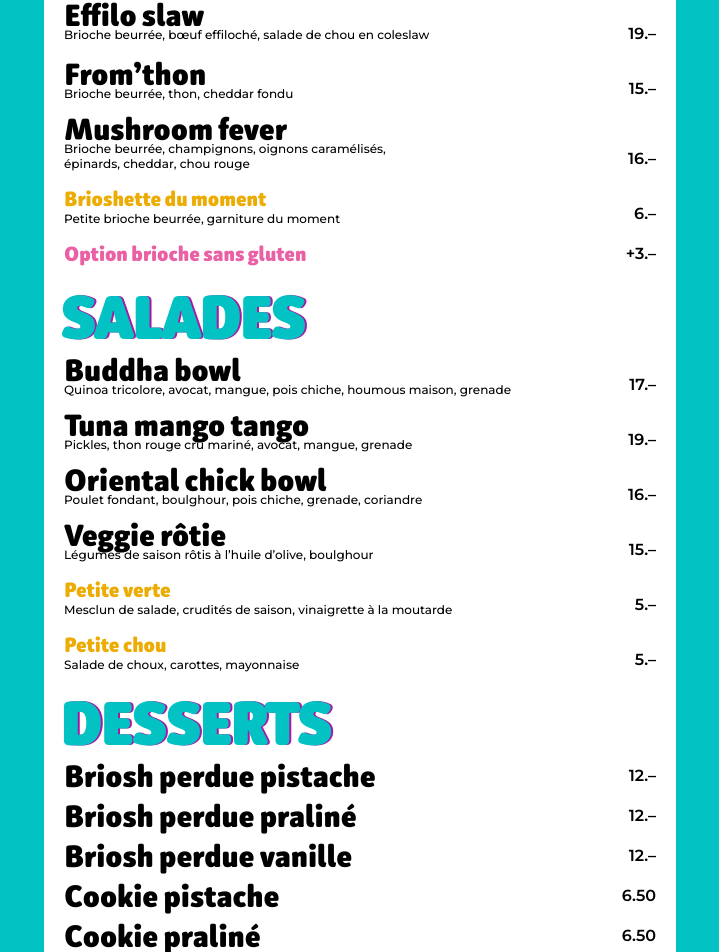
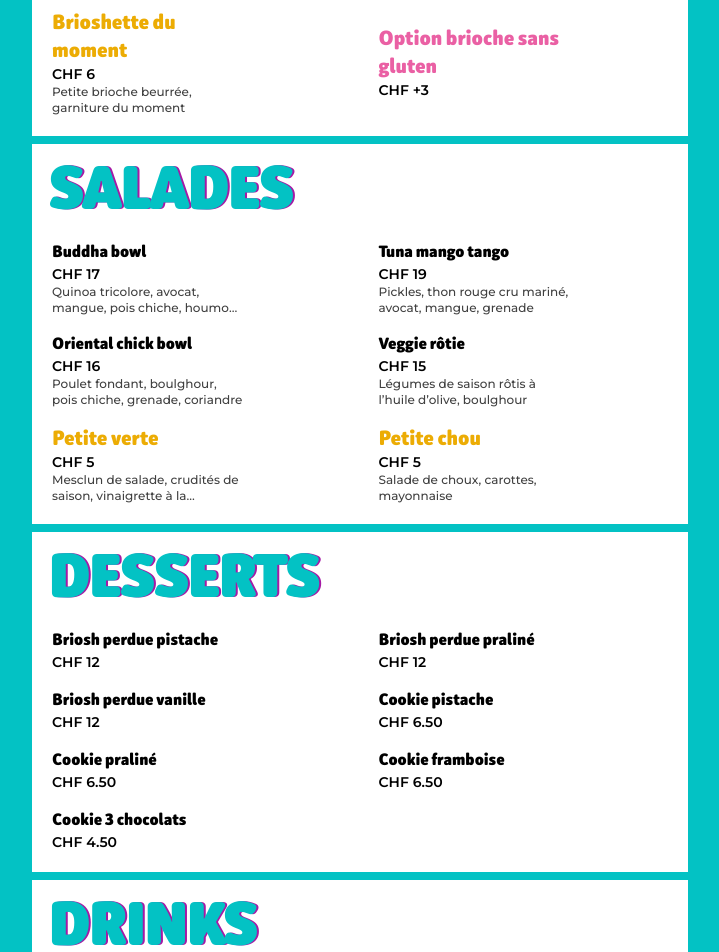
Before and after one commit to mateotiedra/kyma, a React (Vite) app: page /#/ in a window 1280 px wide. Shown: the part 456-1408 px from the top of the page, without its empty margins (280-999 px from the left). Built offline with nearby package versions, Linux system fonts and the light colour scheme.

Commit message:
update default zoom in DishCanvas, enhance layout and styling in DishLine and DishesList, and standardize price format in Menu

```diff
--- a/src/components/DishCanvas.jsx
+++ b/src/components/DishCanvas.jsx
@@ -7,7 +7,7 @@ const DishCanvas = ({
   controlsEnabled = true,
   className = '',
   resetViewRef,
-  defaultZoom = 1,
+  defaultZoom = 2,
 }) => {
   const modelViewerRef = useRef(null);
 
--- a/src/components/DishLine.jsx
+++ b/src/components/DishLine.jsx
@@ -21,19 +21,23 @@ const DishLine = ({
   };
 
   return (
-    <div className={className + ' flex flex-row gap-y-2 items-center'}>
-      <div className='flex flex-col justify-center flex-2/3'>
-        <div className='flex justify-between font-semibold text-lg'>
-          <h3 className={`${fontStyle}`}>{name}</h3>
-        </div>
-        <p className='caption leading-4 relative'>{ingredients}</p>
+    <div
+      className={
+        className +
+        ' flex flex-row gap-3 items-stretch justify-between cursor-pointer'
+      }
+    >
+      <div className='flex flex-col justify-center max-w-2/3'>
+        <h3 className={`${fontStyle}`}>{name}</h3>
+        <p className=''>CHF {price}</p>
+        <p className='caption line-clamp-2'>{ingredients}</p>
       </div>
       {modelUrl && (
         <div
           className={
             canvasExpanded
-              ? 'h-[100dvh] w-[100dvw] fixed top-0 left-0 bg-white z-40 '
-              : 'w-32 h-10 mt-2 relative flex-1/3'
+              ? 'h-[100dvh] w-[100dvw] fixed top-0 left-0 bg-neutral-50 z-40 '
+              : 'min-w-[100px] max-w-[120px] aspect-square relative flex-grow bg-neutral-50 overflow-hidden rounded-lg'
           }
           onClick={() => {
             if (!canvasExpanded) toggleCanvas();
@@ -56,7 +60,7 @@ const DishLine = ({
             className={
               canvasExpanded
                 ? 'w-full h-full'
-                : 'h-32 w-32 absolute top-1/2 left-1/2 -translate-x-1/2 -translate-y-1/2'
+                : 'h-full w-full absolute top-1/2 left-1/2 -translate-x-1/2 -translate-y-1/2'
             }
             modelUrl={modelUrl}
             controlsEnabled={canvasExpanded}
@@ -64,7 +68,6 @@ const DishLine = ({
           />
         </div>
       )}
-      <p className='justify-self-end self-end'>{price}</p>
     </div>
   );
 };
--- a/src/components/DishesList.jsx
+++ b/src/components/DishesList.jsx
@@ -3,14 +3,21 @@ import DishLine from './DishLine';
 
 function DishList({ title, subtitle, dishes, className = '' }) {
   return (
-    <div className={className}>
-      {title && <h2>{title}</h2>}
-      {subtitle && <p className='font-bold leading-3'>{subtitle}</p>}
+    <div className={className + ' bg-white py-5'}>
+      {(title || subtitle) && (
+        <div className='top-0 z-10 bg-white px-5 pb-3 '>
+          {title && <h2>{title}</h2>}
+          {subtitle && <p className='font-bold leading-3'>{subtitle}</p>}
+        </div>
+      )}
       <div
-        className={'flex flex-col gap-y-4' + (subtitle || title ? ' mt-4' : '')}
+        className={
+          'flex flex-row flex-wrap items-stretch justify-between gap-4 px-5' +
+          (subtitle || title ? ' mt-4' : '')
+        }
       >
         {dishes.map((dish, index) => (
-          <DishLine key={index} {...dish} />
+          <DishLine className='w-full sm:w-[47%]' key={index} {...dish} />
         ))}
       </div>
     </div>
--- a/src/index.css
+++ b/src/index.css
@@ -46,7 +46,7 @@ body {
 }
 
 .page-container {
-  @apply p-5 max-w-2xl mx-auto;
+  @apply p-2 max-w-2xl mx-auto;
 }
 
 .section-container {
@@ -62,18 +62,18 @@ body {
 }
 
 .caption {
-  @apply text-xs leading-tight font-medium;
+  @apply text-xs font-medium text-neutral-700;
   font-family: 'Montserrat', sans-serif;
 }
 
 @layer base {
   p {
-    @apply text-base font-semibold;
+    @apply text-sm font-semibold;
     font-family: 'Montserrat', sans-serif;
   }
 
   h1 {
-    @apply text-9xl text-black font-black uppercase flex items-center leading-none;
+    @apply text-9xl text-black font-black uppercase flex items-center;
     font-family: 'Submariner', sans-serif;
     letter-spacing: -0.05em;
     text-shadow: 2px 0 0 var(--color-violet);
@@ -95,7 +95,7 @@ body {
   }
 
   h3 {
-    @apply text-3xl font-extrabold leading-6;
+    @apply text-base font-extrabold;
     font-family: 'Submariner', sans-serif;
   }
 
--- a/src/pages/Menu.jsx
+++ b/src/pages/Menu.jsx
@@ -3,48 +3,47 @@ import DishList from '../components/DishesList';
 const Menu = () => {
   return (
     <div className='page-container'>
-      <h1 className='section-title'>Menu</h1>
-      <div className='section-container flex flex-col gap-y-7'>
+      <div className='flex flex-col gap-y-2'>
         <DishList
           title='BRIOSH'
           subtitle='Servie avec une salade Petite verte ou Petite chou'
           dishes={[
             {
               name: 'Lobster kiss',
-              price: '21.–',
+              price: '21',
               ingredients:
                 'Brioche beurrée, homard, cébette, ciboulette, mayonnaise au citron',
               modelUrl: '/assets/models/lobster-kiss.glb',
             },
             {
               name: 'Briosh dog',
-              price: '10.–',
+              price: '10',
               ingredients:
                 'Brioche beurrée, saucisse de poulet, oignons caramélisés, ketchup, moutarde',
               modelUrl: '/assets/models/briosh-dog.glb',
             },
             {
               name: 'Oriental chick',
-              price: '17.–',
+              price: '17',
               ingredients:
                 'Brioche beurrée, poulet fondant, poivrons, sauce aux épices orientales',
               modelUrl: '/assets/models/oriental-chick.glb',
             },
             {
               name: 'Effilo slaw',
-              price: '19.–',
+              price: '19',
               ingredients:
                 'Brioche beurrée, bœuf effiloché, salade de chou en coleslaw',
               modelUrl: '/assets/models/effilo-slaw.glb',
             },
             {
               name: 'From’thon',
-              price: '15.–',
+              price: '15',
               ingredients: 'Brioche beurrée, thon, cheddar fondu',
             },
             {
               name: 'Mushroom fever',
-              price: '16.–',
+              price: '16',
               ingredients:
                 'Brioche beurrée, champignons, oignons caramélisés, épinards, cheddar, chou rouge',
               modelUrl: '/assets/models/mushroom-fever.glb',
@@ -52,13 +51,13 @@ const Menu = () => {
             },
             {
               name: 'Brioshette du moment',
-              price: '6.–',
+              price: '6',
               fontStyle: 'text-yellow-500 text-xl',
               ingredients: 'Petite brioche beurrée, garniture du moment',
             },
             {
               name: 'Option brioche sans gluten',
-              price: '+3.–',
+              price: '+3',
               fontStyle: 'text-pink-500 text-xl',
             },
           ]}
@@ -68,38 +67,38 @@ const Menu = () => {
           dishes={[
             {
               name: 'Buddha bowl',
-              price: '17.–',
+              price: '17',
               ingredients:
                 'Quinoa tricolore, avocat, mangue, pois chiche, houmous maison, grenade',
             },
             {
               name: 'Tuna mango tango',
-              price: '19.–',
+              price: '19',
               ingredients:
                 'Pickles, thon rouge cru mariné, avocat, mangue, grenade',
             },
             {
               name: 'Oriental chick bowl',
-              price: '16.–',
+              price: '16',
               ingredients:
                 'Poulet fondant, boulghour, pois chiche, grenade, coriandre',
             },
             {
               name: 'Veggie rôtie',
-              price: '15.–',
+              price: '15',
               ingredients:
                 'Légumes de saison rôtis à l’huile d’olive, boulghour',
             },
             {
               name: 'Petite verte',
-              price: '5.–',
+              price: '5',
               ingredients:
                 'Mesclun de salade, crudités de saison, vinaigrette à la moutarde',
               fontStyle: 'text-yellow-500 text-xl',
             },
             {
               name: 'Petite chou',
-              price: '5.–',
+              price: '5',
               ingredients: 'Salade de choux, carottes, mayonnaise',
               fontStyle: 'text-yellow-500 text-xl',
             },
@@ -110,17 +109,17 @@ const Menu = () => {
           dishes={[
             {
               name: 'Briosh perdue pistache',
-              price: '12.–',
+              price: '12',
               ingredients: '',
             },
             {
               name: 'Briosh perdue praliné',
-              price: '12.–',
+              price: '12',
               ingredients: '',
             },
             {
               name: 'Briosh perdue vanille',
-              price: '12.–',
+              price: '12',
               ingredients: '',
             },
             {
@@ -148,7 +147,7 @@ const Menu = () => {
         <DishList
           title='DRINKS'
           dishes={[
-            { name: 'Evian', price: '4.–', ingredients: '3 dL' },
+            { name: 'Evian', price: '4', ingredients: '3 dL' },
             { name: 'San Pellegrino', price: '4.50', ingredients: '5 dL' },
             {
               name: 'Coconut water',
@@ -157,16 +156,16 @@ const Menu = () => {
             },
             {
               name: 'Thé froid maison',
-              price: '5.–',
+              price: '5',
               ingredients: 'Du moment – 3 dL',
             },
-            { name: 'Limonade maison', price: '5.–', ingredients: '3 dL' },
-            { name: 'Bissap maison', price: '5.–', ingredients: '3 dL' },
+            { name: 'Limonade maison', price: '5', ingredients: '3 dL' },
+            { name: 'Bissap maison', price: '5', ingredients: '3 dL' },
             { name: 'Coca-Cola', price: '4.50', ingredients: '3 dL' },
             { name: 'Coca-Cola Zero', price: '4.50', ingredients: '3 dL' },
             {
               name: 'Puerto Maté',
-              price: '6.–',
+              price: '6',
               ingredients: 'Grenade, citronnelle ou classique – 5 dL',
             },
             {
@@ -181,12 +180,12 @@ const Menu = () => {
             },
             {
               name: 'Living Things',
-              price: '6.–',
+              price: '6',
               ingredients: 'Framboise, pêche ou pastèque – 3 dL',
             },
             {
               name: 'Kult Kefir',
-              price: '6.–',
+              price: '6',
               ingredients:
                 'Yuzu/mandarine, citron/gingembre ou passion/houblon – 3 dL',
             },
@@ -196,7 +195,7 @@ const Menu = () => {
           title='COFFEE & TEA'
           dishes={[
             { name: 'Espresso', price: '3.90', ingredients: '' },
-            { name: 'Double espresso', price: '5.–', ingredients: '' },
+            { name: 'Double espresso', price: '5', ingredients: '' },
             { name: 'Americano', price: '5.50', ingredients: '' },
             { name: 'Ristretto', price: '3.90', ingredients: '' },
             { name: 'Cappuccino', price: '6.50', ingredients: '' },
```
